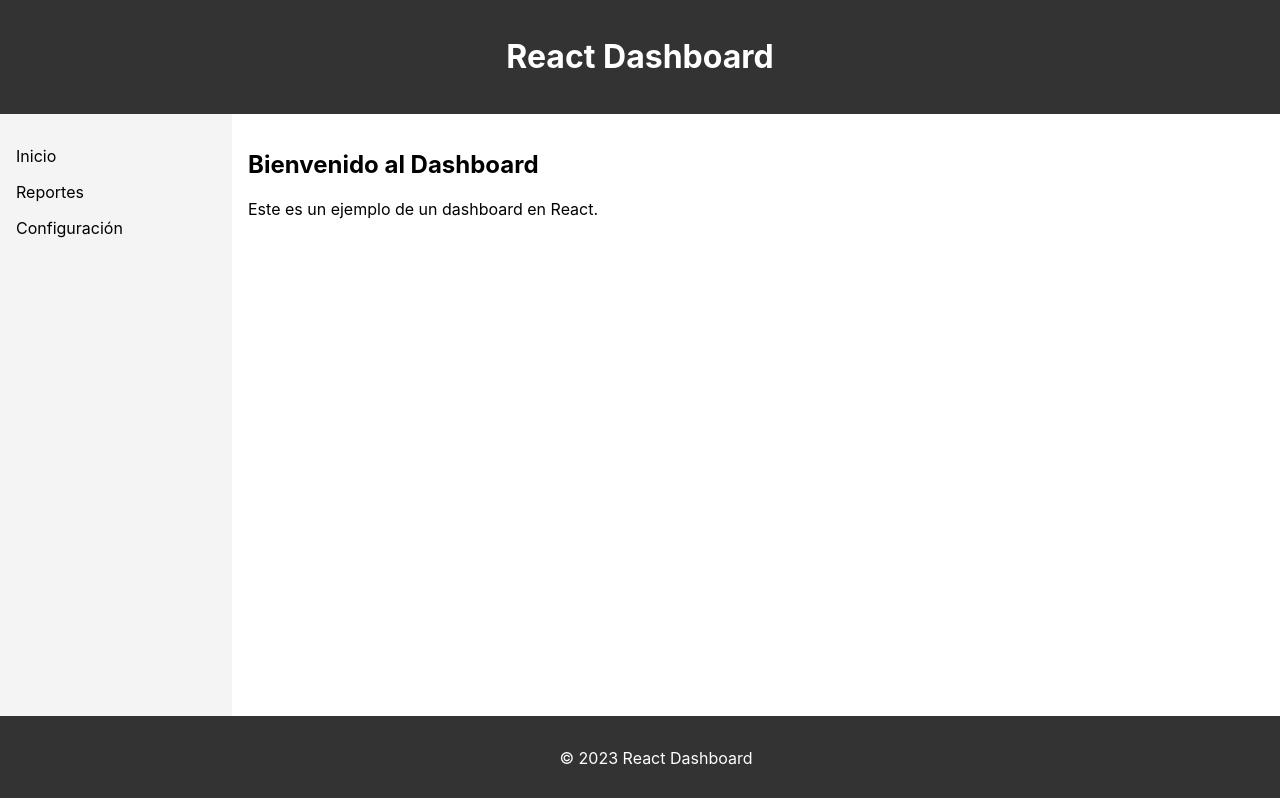
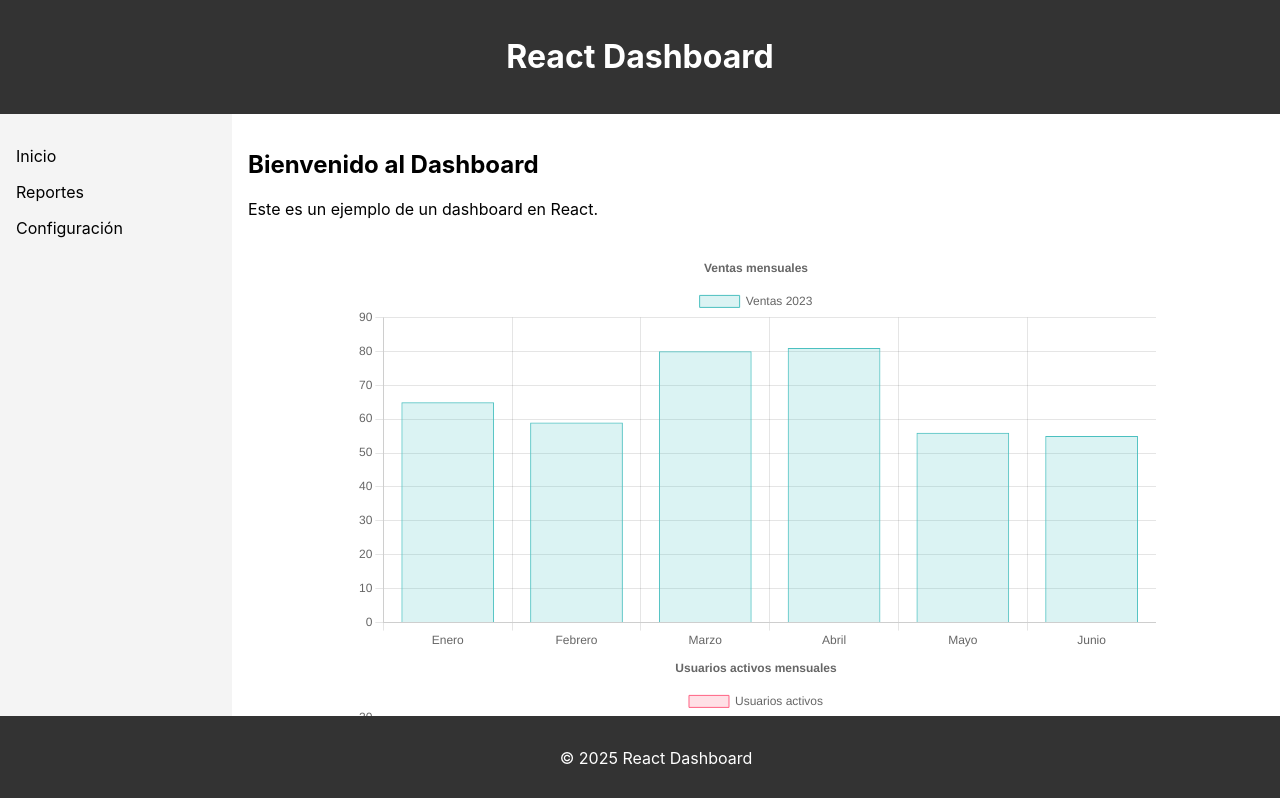
Before and after one commit to jadm2907/react-dashboard, a React (Create React App) app: page / in a window 1280 px wide. Shown: the top 798 px of the page. Built offline with nearby package versions, Linux system fonts and the light colour scheme.

Commit message:
Agregados gráficos con Chart.js

```diff
--- a/package.json
+++ b/package.json
@@ -7,7 +7,9 @@
     "@testing-library/jest-dom": "^6.6.3",
     "@testing-library/react": "^16.2.0",
     "@testing-library/user-event": "^13.5.0",
+    "chart.js": "^4.4.8",
     "react": "^19.0.0",
+    "react-chartjs-2": "^5.3.0",
     "react-dom": "^19.0.0",
     "react-scripts": "5.0.1",
     "web-vitals": "^2.1.4"
--- /dev/null
+++ b/src/components/ChartComponent.js
@@ -0,0 +1,55 @@
+import React from 'react';
+import { Bar } from 'react-chartjs-2';
+import {
+  Chart as ChartJS,
+  CategoryScale,
+  LinearScale,
+  BarElement,
+  Title,
+  Tooltip,
+  Legend,
+} from 'chart.js';
+
+// Registra los componentes de Chart.js
+ChartJS.register(
+  CategoryScale,
+  LinearScale,
+  BarElement,
+  Title,
+  Tooltip,
+  Legend
+);
+
+const ChartComponent = () => {
+  // Datos para el gráfico
+  const data = {
+    labels: ['Enero', 'Febrero', 'Marzo', 'Abril', 'Mayo', 'Junio'],
+    datasets: [
+      {
+        label: 'Ventas 2023',
+        data: [65, 59, 80, 81, 56, 55],
+        backgroundColor: 'rgba(75, 192, 192, 0.2)',
+        borderColor: 'rgba(75, 192, 192, 1)',
+        borderWidth: 1,
+      },
+    ],
+  };
+
+  // Opciones del gráfico
+  const options = {
+    responsive: true,
+    plugins: {
+      legend: {
+        position: 'top',
+      },
+      title: {
+        display: true,
+        text: 'Ventas mensuales',
+      },
+    },
+  };
+
+  return <Bar data={data} options={options} />;
+};
+
+export default ChartComponent;
--- a/src/components/Footer.js
+++ b/src/components/Footer.js
@@ -4,7 +4,7 @@ import './Footer.css';
 const Footer = () => {
   return (
     <footer className="footer">
-      <p>&copy; 2023 React Dashboard</p>
+      <p>&copy; 2025 React Dashboard</p>
     </footer>
   );
 };
--- /dev/null
+++ b/src/components/LineChart.js
@@ -0,0 +1,57 @@
+import React from 'react';
+import { Line } from 'react-chartjs-2';
+import {
+  Chart as ChartJS,
+  CategoryScale,
+  LinearScale,
+  PointElement,
+  LineElement,
+  Title,
+  Tooltip,
+  Legend,
+} from 'chart.js';
+
+// Registra los componentes de Chart.js
+ChartJS.register(
+  CategoryScale,
+  LinearScale,
+  PointElement,
+  LineElement,
+  Title,
+  Tooltip,
+  Legend
+);
+
+const LineChart = () => {
+  // Datos para el gráfico
+  const data = {
+    labels: ['Enero', 'Febrero', 'Marzo', 'Abril', 'Mayo', 'Junio'],
+    datasets: [
+      {
+        label: 'Usuarios activos',
+        data: [12, 19, 3, 5, 2, 3],
+        borderColor: 'rgba(255, 99, 132, 1)',
+        backgroundColor: 'rgba(255, 99, 132, 0.2)',
+        borderWidth: 1,
+      },
+    ],
+  };
+
+  // Opciones del gráfico
+  const options = {
+    responsive: true,
+    plugins: {
+      legend: {
+        position: 'top',
+      },
+      title: {
+        display: true,
+        text: 'Usuarios activos mensuales',
+      },
+    },
+  };
+
+  return <Line data={data} options={options} />;
+};
+
+export default LineChart;
--- a/src/components/MainContent.css
+++ b/src/components/MainContent.css
@@ -2,3 +2,10 @@
     flex: 1;
     padding: 1rem;
   }
+  /*Agregar estilos para el grafico*/
+  .chart-container {
+    margin-top: 2rem;
+    max-width: 800px;
+    margin-left: auto;
+    margin-right: auto;
+  }
--- a/src/components/MainContent.js
+++ b/src/components/MainContent.js
@@ -1,4 +1,6 @@
 import React from 'react';
+import ChartComponent from './ChartComponent';
+import LineChart from './LineChart';
 import './MainContent.css';
 
 const MainContent = () => {
@@ -6,6 +8,10 @@ const MainContent = () => {
     <main className="main-content">
       <h2>Bienvenido al Dashboard</h2>
       <p>Este es un ejemplo de un dashboard en React.</p>
+      <div className="chart-container">
+        <ChartComponent />
+        <LineChart />
+      </div>
     </main>
   );
 };
```
Also changed, not shown: 1 other file (tests, documents, lock files or other folders).
